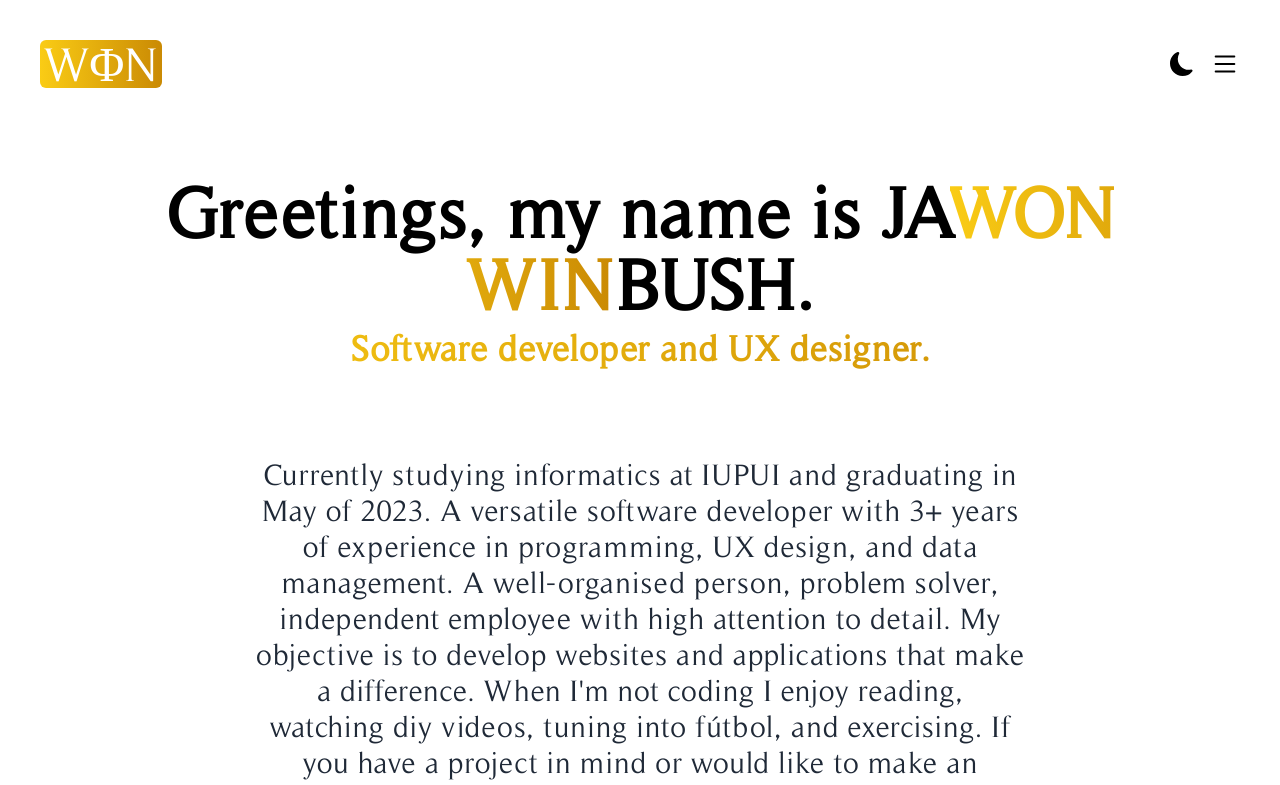
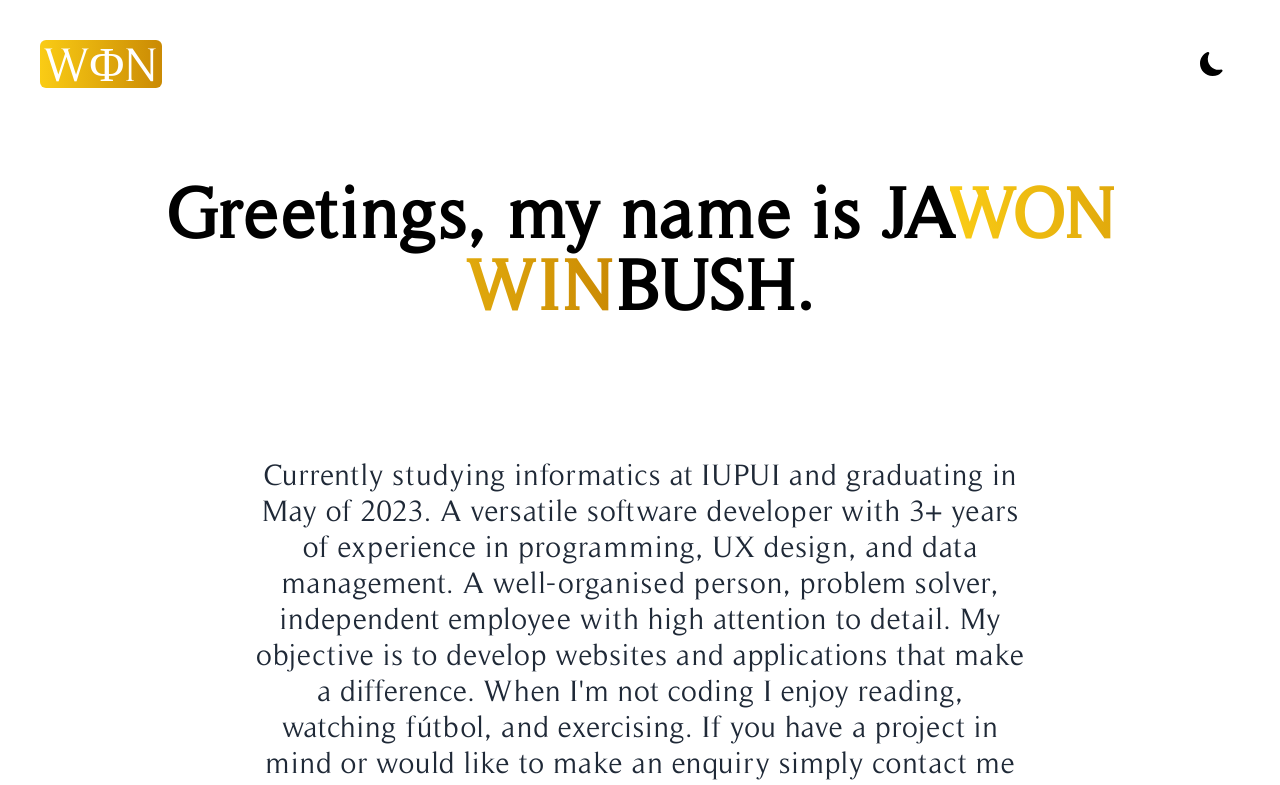
Before and after one commit to jwinbush/portfolio2023, a Next.js app: page / in a window 1280 px wide. Shown: the top 785 px of the page. Built offline with nearby package versions, Linux system fonts and the light colour scheme.

Commit message:
installed typewriter for index.js

```diff
--- a/package.json
+++ b/package.json
@@ -15,9 +15,13 @@
     "moment": "^2.29.4",
     "next": "12.3.1",
     "react": "18.2.0",
+    "react-bootstrap": "^2.7.0",
     "react-dom": "18.2.0",
     "react-hover-video-player": "^9.7.1",
-    "react-icons": "^4.4.0"
+    "react-icons": "^4.4.0",
+    "react-pdf": "^6.2.1",
+    "react-tsparticles": "^2.7.1",
+    "typewriter-effect": "^2.19.0"
   },
   "devDependencies": {
     "autoprefixer": "^10.4.12",
--- a/pages/index.js
+++ b/pages/index.js
@@ -2,13 +2,13 @@ import Head from "next/head";
 import Portfolio from "../pages/portfolio";
 import { AiFillLinkedin, AiFillGithub } from "react-icons/ai";
 import { BsFillMoonFill, BsList } from "react-icons/bs";
-import { useState } from "react";
-import jawon from "../public/portraitOfMe2.jpg";
+import { useEffect, useState } from "react";
 import backend from "../public/backend.png";
 import frontend from "../public/frontend.png";
 import more from "../public/more.png";
 import Image from "next/image";
 import { motion as m } from "framer-motion";
+import Type from "./type";
 
 export default function Home() {
   {
@@ -16,6 +16,18 @@ export default function Home() {
   }
   const [darkMode, setDarkMode] = useState(false);
 
+  {
+    /* Navbar color change */
+  }
+  const [pageScroll, setPageScroll] = useState(false);
+
+  useEffect(() => {
+    const sub = window.addEventListener("scroll", () =>
+      setPageScroll(window.scrollY >= 90)
+    );
+
+    return sub;
+  }, []);
   return (
     <div loading="lazy" className={darkMode ? "dark" : ""}>
       {/* Head Section */}
@@ -46,7 +58,7 @@ export default function Home() {
                     href="#About"
                   >
                     About
-                  </a>{" "}
+                  </a>
                 </li>
                 <li>
                   <a
@@ -54,7 +66,7 @@ export default function Home() {
                     href="#Skills"
                   >
                     Skills
-                  </a>{" "}
+                  </a>
                 </li>
                 <li>
                   <a
@@ -73,6 +85,8 @@ export default function Home() {
                     Contact
                   </a>
                 </li>
+
+
               </div>
 
               <li>
@@ -83,7 +97,7 @@ export default function Home() {
               </li>
 
               <li>
-                <BsList className=" bslist cursor-pointer text-3xl invisible dark:text-white text-black" />
+                <BsList className=" cursor-pointer text-3xl md:hidden dark:text-white text-black" />
               </li>
             </ul>
           </nav>
@@ -96,7 +110,7 @@ export default function Home() {
               BUSH.
             </h2>
             <h3 className="text-2xl py-2 text-transparent bg-clip-text bg-gradient-to-r from-yellow-400 to-yellow-600 md:text-4xl font-semibold ">
-              Software developer and UX designer.
+              <Type />
             </h3>
 
             <div className="content md:justify-between justify-center flex pt-10">
@@ -106,20 +120,19 @@ export default function Home() {
                 in programming, UX design, and data management. A well-organised
                 person, problem solver, independent employee with high attention
                 to detail. My objective is to develop websites and applications
-                that make a difference. When I'm not coding I enjoy reading,
-                watching diy videos, tuning into fútbol, and exercising. If you
+                that make a difference. When I'm not coding I enjoy reading, watching fútbol, and exercising. If you
                 have a project in mind or would like to make an enquiry simply
                 contact me below.
               </p>
 
-              <div className=" hero mx-auto bg-white-500 rounded-2xl md:w-80 md:h-80 overflow-hidden mt-12 w-56 h-56 md:relative absolute items-center hover:shadow-xl">
+              {/* <div className=" hero mx-auto bg-white-500 rounded-2xl md:w-80 md:h-80 overflow-hidden mt-12 w-56 h-56 md:relative absolute items-center hover:shadow-xl">
                 <Image
                   src={jawon}
                   layout="fill"
                   objectFit="cover"
                   className="object-top"
                 />
-              </div>
+              </div> */}
             </div>
           </div>
         </section>
@@ -368,8 +381,11 @@ export default function Home() {
             </p>
             <section>
               <div className="py-8 lg:py-16 px-4 mx-auto max-w-screen-md">
-                <form action="mailto:jawonwinbush@gmail.com"
-                method="POST" className="space-y-8">
+                <form
+                  action="mailto:jawonwinbush@gmail.com"
+                  method="POST"
+                  className="space-y-8"
+                >
                   <div>
                     <label
                       for="email"
@@ -423,7 +439,6 @@ export default function Home() {
                 </form>
               </div>
             </section>
-
           </div>
           <footer>
             <div className="text-5xl flex justify-center gap-16 py-3 text-black dark:text-white">
@@ -438,19 +453,13 @@ export default function Home() {
               </a>
             </div>
 
-            <div>
-              <p className="text-black dark:text-white md:text-lg text-md text-center">
-                Email: jawonwinbush@gmail.com
-              </p>
-              <p className="text-black dark:text-white md:text-lg text-md text-center">
-                Phone: (317) 654-4324
-              </p>
-              <p className="text-black dark:text-white md:text-lg text-md text-center pt-10">
+            <div className="flex justify-center gap-10 text-black dark:text-white md:text-md text-sm text-center">
+              <p>jawonwinbush@gmail.com</p>
+              <p className="hidden md:flex">
                 Designed and developed by Jawon Winbush. (2023)
               </p>
             </div>
           </footer>
-
         </section>
       </m.main>
     </div>
--- /dev/null
+++ b/pages/type.js
@@ -0,0 +1,20 @@
+import Typewriter from "typewriter-effect";
+
+function Type() {
+  return (
+    <Typewriter
+      options={{
+        strings: [
+          "Software Developer",
+          "UX Designer",
+
+        ],
+        autoStart: true,
+        loop: true,
+        deleteSpeed: 50,
+      }}
+    />
+  );
+}
+
+export default Type;
--- a/styles/globals.css
+++ b/styles/globals.css
@@ -32,7 +32,4 @@ a {
         visibility: hidden;
         display: none;
     }
-    .bslist {
-        visibility: visible;
-    }
 }
```
Also changed, not shown: 1 other file (tests, documents, lock files or other folders).
